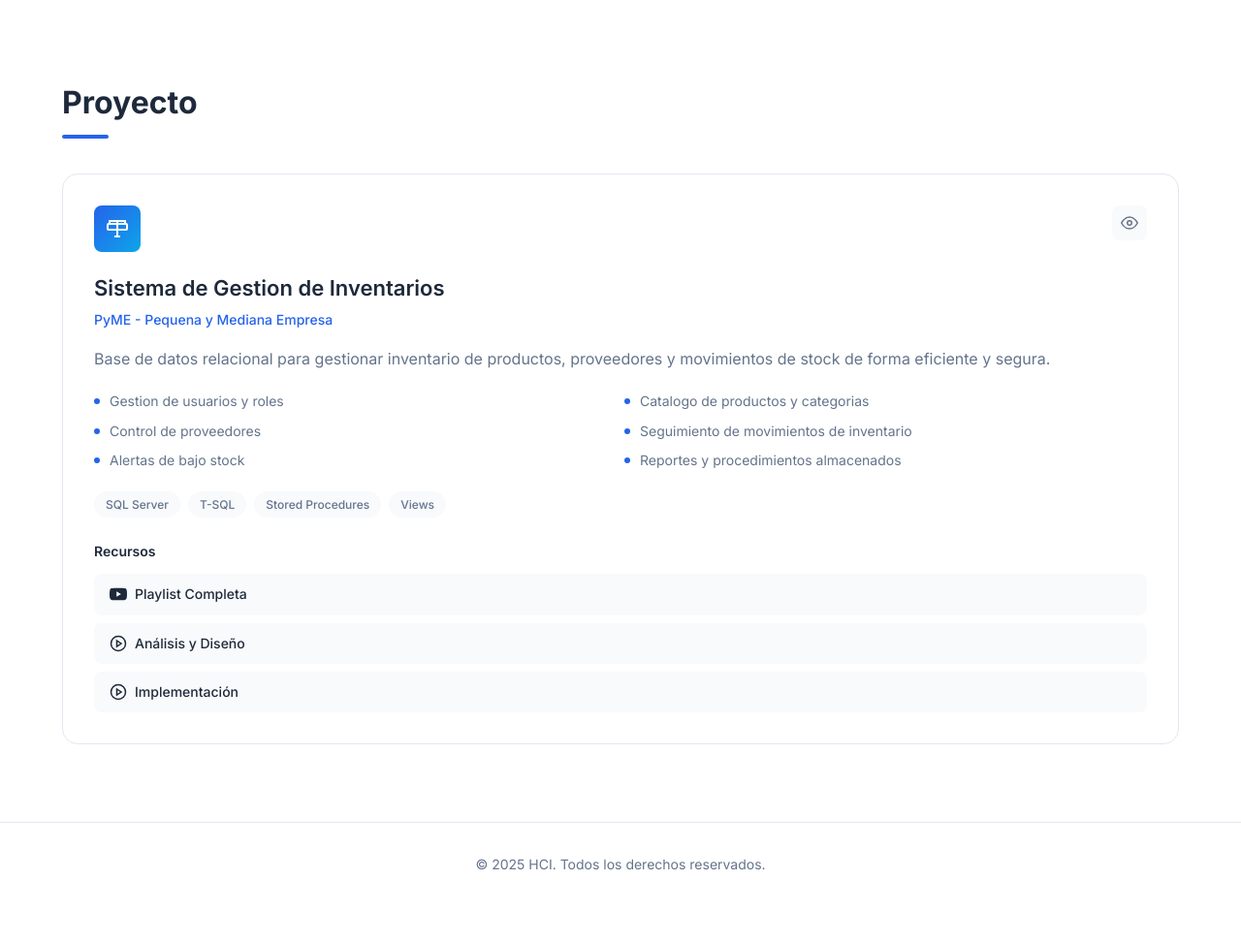
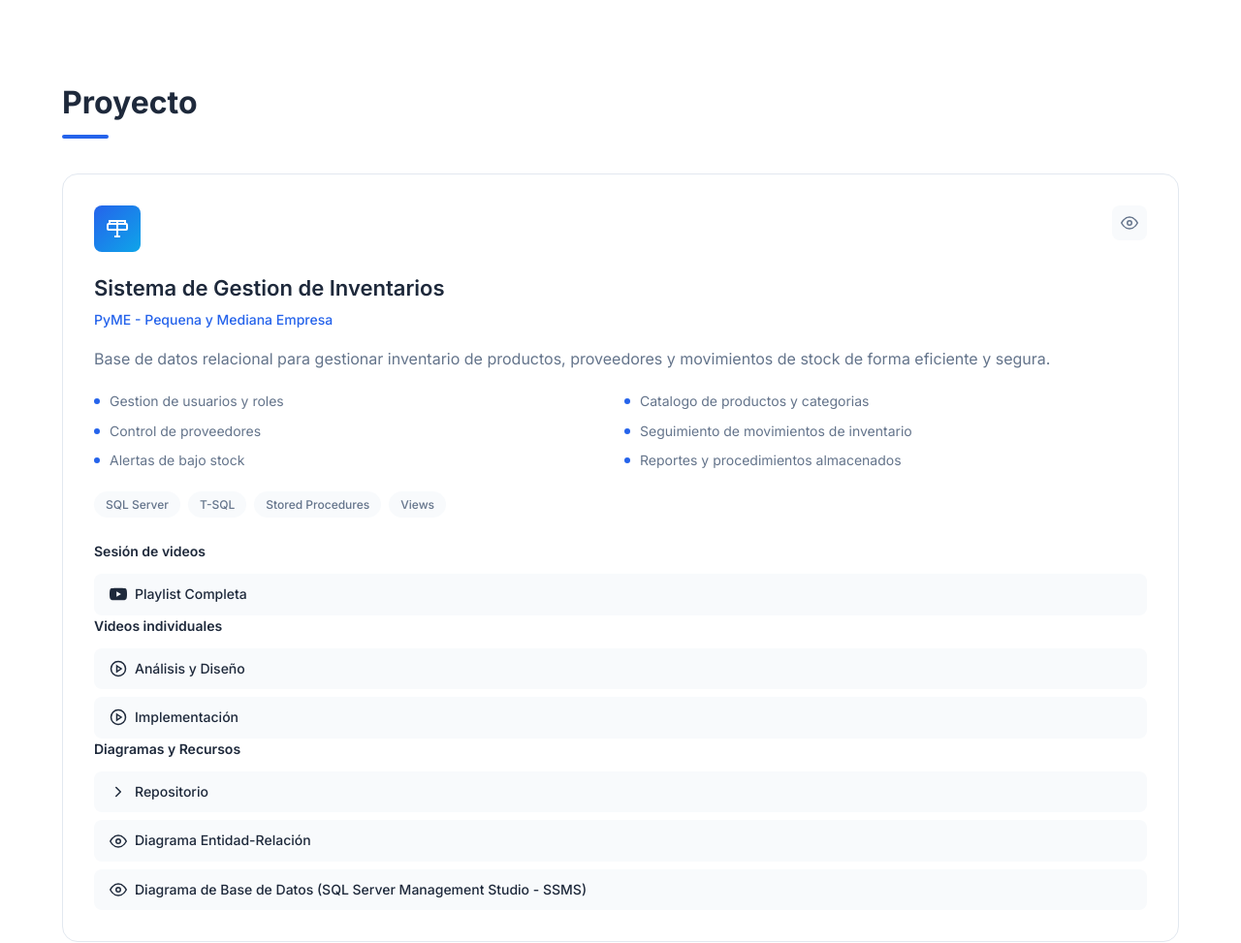
Before and after one commit to hubetcardenasi/SGI, a plain HTML site: page index.html in a window 1280 px wide. Shown: the top 973 px of the page at 97% size. Before the commit the page ends 936 px from the top, so only its background shows below. Drawn offline with Linux system fonts and the light colour scheme.

Commit message:
Update resources and assets to index file

```diff
--- a/index.html
+++ b/index.html
@@ -26,7 +26,7 @@
                                 </svg>
                             </div>
                             <div class="project-links">
-                                <a href="assets/PyME/Images/ER.png" target="_blank" title="Ver Diagrama ER" class="project-link">
+                                <a href="https://hubetcardenasi.github.io/SGI/assets/PyME/Images/ER.png" target="_blank" title="Ver Diagrama ER" class="project-link">
                                     <svg viewBox="0 0 24 24" fill="none" stroke="currentColor" stroke-width="2">
                                         <path d="M1 12s4-8 11-8 11 8 11 8-4 8-11 8-11-8-11-8z"/>
                                         <circle cx="12" cy="12" r="3"/>
@@ -57,7 +57,7 @@
                             <span class="tag">Views</span>
                         </div>
                         <div class="project-resources">
-                            <h4>Recursos</h4>
+                            <h4>Sesión de videos</h4>
                             <div class="resource-links">
                                 <a href="https://www.youtube.com/playlist?list=PLf03vPJLEOIWIBSw8-gBftN8FZsCcZZ-a" target="_blank" rel="noopener noreferrer" class="resource-link">
                                     <svg viewBox="0 0 24 24" fill="currentColor">
@@ -65,6 +65,9 @@
                                     </svg>
                                     Playlist Completa
                                 </a>
+                            </div>
+                            <h4>Videos individuales</h4>
+                            <div class="resource-links">
                                 <a href="https://youtu.be/Gul1yTHbNu0" target="_blank" rel="noopener noreferrer" class="resource-link">
                                     <svg viewBox="0 0 24 24" fill="none" stroke="currentColor" stroke-width="2">
                                         <circle cx="12" cy="12" r="10"/>
@@ -78,6 +81,29 @@
                                         <polygon points="10 8 16 12 10 16 10 8"/>
                                     </svg>
                                     Implementación
+                                </a>
+                            </div>
+                            <h4>Diagramas y Recursos</h4>
+                            <div class="resource-links">
+                                <a href="https://github.com/hubetcardenasi/SGI" target="_blank" rel="noopener noreferrer" class="resource-link">
+                                    <svg viewBox="0 0 24 24" fill="none" stroke="currentColor" stroke-width="2">
+                                        <path d="M9 18L15 12L9 6" stroke-linecap="round" stroke-linejoin="round"/>
+                                    </svg>
+                                    Repositorio
+                                </a>
+                                <a href="https://hubetcardenasi.github.io/SGI/assets/PyME/Images/ER.png" target="_blank" title="Ver Diagrama ER" class="resource-link">
+                                    <svg viewBox="0 0 24 24" fill="none" stroke="currentColor" stroke-width="2">
+                                        <path d="M1 12s4-8 11-8 11 8 11 8-4 8-11 8-11-8-11-8z"/>
+                                        <circle cx="12" cy="12" r="3"/>
+                                    </svg>
+                                    Diagrama Entidad-Relación
+                                </a>
+                                <a href="https://hubetcardenasi.github.io/SGI/assets/PyME/Images/Diagrama%20de%20base%20de%20datos%20-%20SQL%20Server.png" target="_blank" title="Ver Diagrama BD" class="resource-link">
+                                    <svg viewBox="0 0 24 24" fill="none" stroke="currentColor" stroke-width="2">
+                                        <path d="M1 12s4-8 11-8 11 8 11 8-4 8-11 8-11-8-11-8z"/>
+                                        <circle cx="12" cy="12" r="3"/>
+                                    </svg>
+                                    Diagrama de Base de Datos (SQL Server Management Studio - SSMS)
                                 </a>
                             </div>
                         </div>
```
